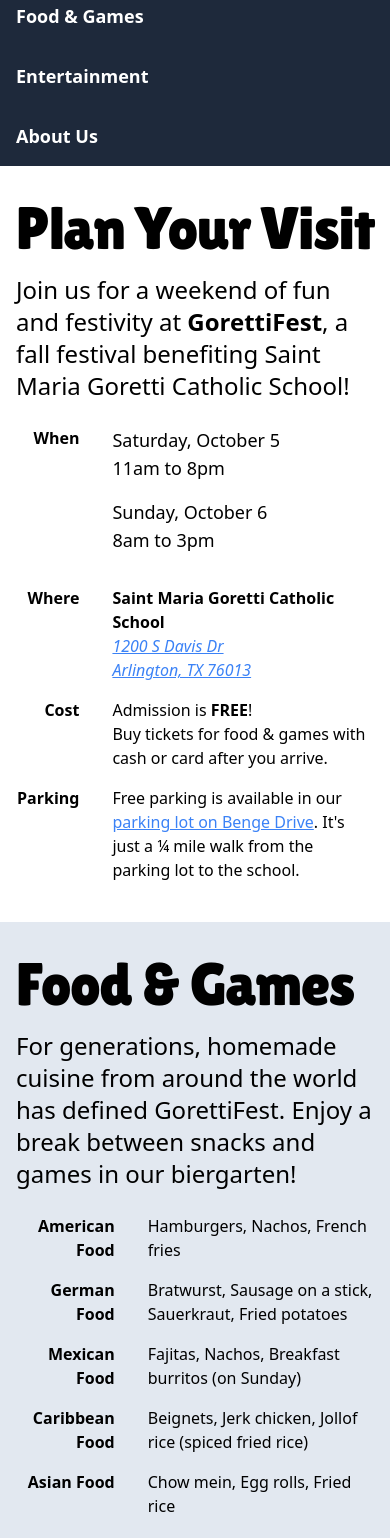
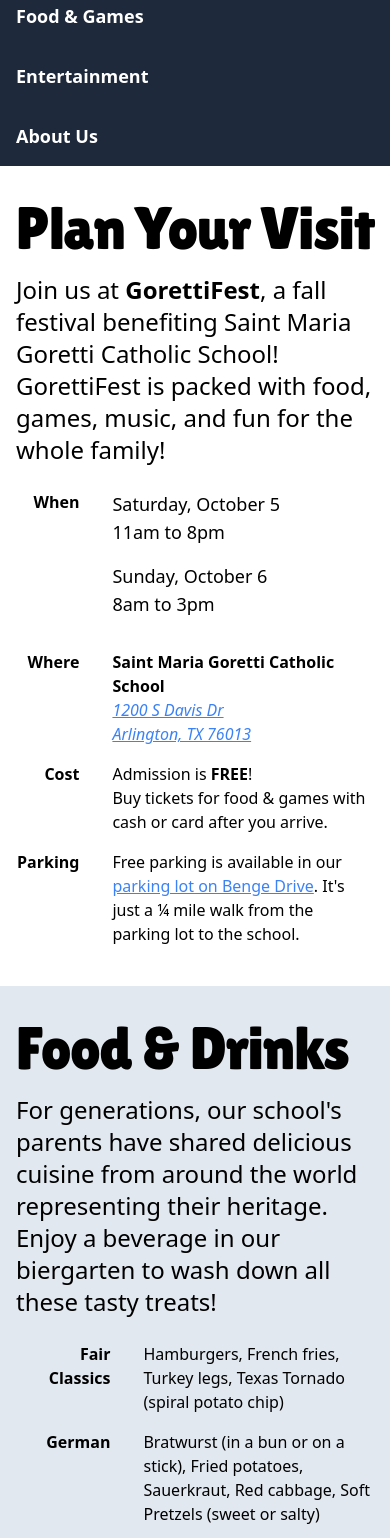
Before and after one commit to ktbartholomew/gorettifest.com, a Next.js app: page / in a window 390 px wide. Shown: the part 432-1970 px from the top of the page. Built offline with nearby package versions, Linux system fonts and the light colour scheme.

Commit message:
content updates

```diff
--- a/app/page.tsx
+++ b/app/page.tsx
@@ -68,13 +68,13 @@
         </div>
       </section>
       <HeaderNav />
-      <PageSection id="visit" grid>
+      <PageSection id="visit" grid={2}>
         <div>
           <h2 className={lilita.className}>Plan Your Visit</h2>
           <p className="text-2xl my-4">
-            Join us for a weekend of fun and festivity at{" "}
-            <strong>GorettiFest</strong>, a fall festival benefiting Saint Maria
-            Goretti Catholic School!
+            Join us at <strong>GorettiFest</strong>, a fall festival benefiting
+            Saint Maria Goretti Catholic School! GorettiFest is packed with
+            food, games, music, and fun for the whole family!
           </p>
           <table className={styles.infoTable}>
             <tbody>
@@ -134,7 +134,8 @@
             </tbody>
           </table>
         </div>
-        <div className="hidden md:block bg-slate-800 p-8 rounded-2xl">
+        <div className="hidden md:block">
+          <div className="bg-slate-800 p-8 rounded-2xl">
             <iframe
               src="https://www.google.com/maps/embed?pb=!1m18!1m12!1m3!1d3356.5415387098847!2d-97.12749252363562!3d32.72480818665103!2m3!1f0!2f0!3f0!3m2!1i1024!2i768!4f13.1!3m3!1m2!1s0x864e7d1a02bc13ef%3A0xc77ecf1dab906f16!2sSt%20Maria%20Goretti%20Catholic%20School!5e0!3m2!1sen!2sus!4v1721175085047!5m2!1sen!2sus"
               width="600"
@@ -145,63 +146,63 @@
               referrerPolicy="no-referrer-when-downgrade"
             ></iframe>
           </div>
+        </div>
       </PageSection>
-      <PageSection id="food-and-games" className="bg-slate-200" grid>
+      <PageSection id="food-and-drinks" className="bg-slate-200" grid={2}>
         <div>
-          <h2 className={lilita.className}>Food &amp; Games</h2>
+          <h2 className={lilita.className}>Food &amp; Drinks</h2>
           <p className="text-2xl">
-            For generations, homemade cuisine from around the world has defined
-            GorettiFest. Enjoy a break between snacks and games in our
-            biergarten!
+            For generations, our school's parents have shared delicious cuisine
+            from around the world representing their heritage. Enjoy a beverage
+            in our biergarten to wash down all these tasty treats!
           </p>
           <p className="text-2xl"></p>
           <table className={styles.infoTable}>
             <tbody>
               <tr>
-                <th>American Food</th>
-                <td>Hamburgers, Nachos, French fries</td>
-              </tr>
-              <tr>
-                <th>German Food</th>
+                <th>Fair Classics</th>
                 <td>
-                  Bratwurst, Sausage on a stick, Sauerkraut, Fried potatoes
+                  Hamburgers, French fries, Turkey legs, Texas Tornado (spiral
+                  potato chip)
                 </td>
               </tr>
               <tr>
-                <th>Mexican Food</th>
+                <th>German</th>
+                <td>
+                  Bratwurst (in a bun or on a stick), Fried potatoes,
+                  Sauerkraut, Red cabbage, Soft Pretzels (sweet or salty)
+                </td>
+              </tr>
+              <tr>
+                <th>Mexican</th>
                 <td>Fajitas, Nachos, Breakfast burritos (on Sunday)</td>
               </tr>
               <tr>
-                <th>Caribbean Food</th>
-                <td>Beignets, Jerk chicken, Jollof rice (spiced fried rice)</td>
+                <th>Asian</th>
+                <td>
+                  Egg Rolls, Chicken Teriyaki, Fried Rice, Coconut Milk Waffles
+                </td>
               </tr>
               <tr>
-                <th>Asian Food</th>
-                <td>Chow mein, Egg rolls, Fried rice</td>
+                <th>BBQ</th>
+                <td>BBQ Plate, Pulled Pork sandwiches</td>
               </tr>
               <tr>
                 <th>Sweets &amp; Drinks</th>
                 <td>
-                  Paletas (popsicles), Craft on draft biergarten, Soft drinks,
-                  Water
+                  Paletas (popsicles), Candy, Popcorn (we can adjust these once
+                  we talk to 8th grade coordinators) Soft drinks, water
                 </td>
+              </tr>
+              <tr>
+                <th>Biergarten</th>
+                <td>Craft on draft!</td>
               </tr>
             </tbody>
           </table>
         </div>
         <div>
           <ImageScrollLoader offScreenDirection="right" midPointOffset={0.4}>
-            <Image
-              className={[
-                styles.photoWithBorder,
-                styles.photoWithBorder__right,
-              ].join(" ")}
-              src="/img/IMG_1246.webp"
-              alt="a young boy enjoying frozen treats at GorettiFest festival"
-              width={900}
-              height={900}
-              loading="lazy"
-            />
             <Image
               className={[
                 styles.photoWithBorder,
@@ -213,9 +214,21 @@
               height={900}
               loading="eager"
             />
+            <Image
+              className={[
+                styles.photoWithBorder,
+                styles.photoWithBorder__right,
+              ].join(" ")}
+              src="/img/IMG_1396.webp"
+              alt="A parent serving food at GorretiFest"
+              width={900}
+              height={900}
+              loading="lazy"
+            />
           </ImageScrollLoader>
         </div>
-
+      </PageSection>
+      <PageSection id="games" grid={2} className="bg-slate-800 text-white">
         <div>
           <ImageScrollLoader offScreenDirection="left" midPointOffset={0.4}>
             <Image
@@ -240,27 +253,35 @@
           </ImageScrollLoader>
         </div>
         <div>
+          <h2 className={lilita.className}>Games</h2>
           <p className="text-2xl">
-            Test your skills at our annual Cornhole tournament, press your luck
-            at our carnival games or bingo hall, or set the little ones loose in
-            our (supervised) bounce houses!
+            Test your skills at our annual Cornhole Tournament! <br />
+            Show your stuff at the games along the midway! <br />
+            Win some cash in our Bingo Hall! <br />
+            Set the little ones loose in our (supervised) bounce houses!
           </p>
           <table className={styles.infoTable}>
             <tbody>
               <tr>
                 <th>Cornhole tournament</th>
                 <td>
-                  <a href="/cornhole/register">Register in advance</a> to enter.
-                  Cash prize for the winning team!
+                  <p className="mt-0">Cash prize for the winning team!</p>
+                  <div>
+                    <a
+                      href="/cornhole/register"
+                      target="_blank"
+                      rel="noreferrer noopener"
+                    >
+                      <button className="bg-blue-600 hover:bg-blue-500 transition-colors text-white rounded-md px-8 py-2">
+                        Register Now
+                      </button>
+                    </a>
+                  </div>
                 </td>
               </tr>
               <tr>
-                <th>Raffle</th>
-                <td>Buy tickets at the festival to win a cash prize!</td>
-              </tr>
-              <tr>
                 <th>Bingo</th>
-                <td>Real bingo with a professional caller and cash prizes</td>
+                <td>Pay-per-card bingo with a real caller and cash prizes!</td>
               </tr>
               <tr>
                 <th>Jail</th>
@@ -271,13 +292,16 @@
               </tr>
               <tr>
                 <th>Carnival Games</th>
-                <td>Nerf shooting gallery, Marble races</td>
+                <td>
+                  Coin toss, Nerf shooting gallery, Marble races, Fastest pitch,
+                  and more!
+                </td>
               </tr>
             </tbody>
           </table>
         </div>
       </PageSection>
-      <PageSection id="entertainment" grid>
+      <PageSection id="entertainment" grid={2}>
         <div>
           <Image
             className={[
@@ -293,17 +317,18 @@
         <div>
           <h2 className={lilita.className}>Entertainment</h2>
           <p className="text-2xl">
-            Our main stage has exhibitions from our school band, &ldquo;Ballet
-            Folklorico&rdquo; dance troupe, martial artists, and other live
-            music!
+            Our school is proud to be a part of the City of Arlington and we are
+            happy to showcase the incredible talents of both of our communities!
+            The stage will be busy all weekend long, so don't miss a thing!
           </p>
           <table className={styles.infoTable}>
             <tbody>
               <tr>
                 <th>Main Stage</th>
                 <td>
-                  Live music, Ballet Folklorico, martial arts demonstration,
-                  school talent show
+                  Live band, martial arts demonstrations, magic show, dance
+                  troupes, ballet folklorico, our school talent show, and so
+                  much more!
                 </td>
               </tr>
               <tr>
@@ -314,14 +339,29 @@
                 </td>
               </tr>
               <tr>
-                <th>Used Book and Rummage Sale</th>
+                <th>Rummage Sale</th>
                 <td>
-                  Find hidden gems in our expansive collection of used books!
+                  Find your next treasure in our collection of items from the
+                  community.
+                </td>
+              </tr>
+              <tr>
+                <th>Used Book Sale</th>
+                <td>
+                  Pick out your next read from a huge selection of used books.
+                </td>
+              </tr>
+              <tr>
+                <th>Touch-a-Truck</th>
+                <td>
+                  See the coolest vehicles up close and in person! Entries
+                  include police car, ambulance, fire truck, construction
+                  equipment, and more!
                 </td>
               </tr>
               <tr>
                 <th>For Kids</th>
-                <td>Petting zoo, &ldquo;Touch-a-Truck&rdquo;, Confetti eggs</td>
+                <td>Petting Zoo, confetti eggs, face paint, crazy makeover</td>
               </tr>
             </tbody>
           </table>
@@ -340,20 +380,19 @@
               >
                 Saint Maria Goretti Catholic School
               </a>
-              , the leading Catholic School in Arlington.
+              , the premier Catholic School in Arlington.
             </p>
             <p>
               We&apos;ve been hosting this massive fall event for years! Since
               1964, GorettiFest has brought families throughout Arlington
-              together for a weekend of fun and fellowship. It&apos;s changed a
-              lot over the years, but many of our traditions have been around
-              for decades!
+              together for a weekend of fun and fellowship. The event has
+              changed some over the years, but many of our traditions have been
+              around for decades!
             </p>
             <p>
-              We hope you&apos;ll join us for GorettiFest this year, knowing
-              that every dollar you spend goes directly to helping Saint Maria
-              Goretti provide a one-of-a-kind Catholic education to hundreds of
-              students.
+              Every dollar you spend at GorettiFest goes directly to helping
+              Saint Maria Goretti provide a one-of-kind Catholic education to
+              hundreds of students. We are excited to see you there!
             </p>
           </div>
         </div>
```
Also changed, not shown: components/page-section.tsx (+18 -2 lines), public/img/IMG_1183.webp (added), public/img/IMG_1396.webp (added). Lines whose indentation alone changed are shown as unchanged.
